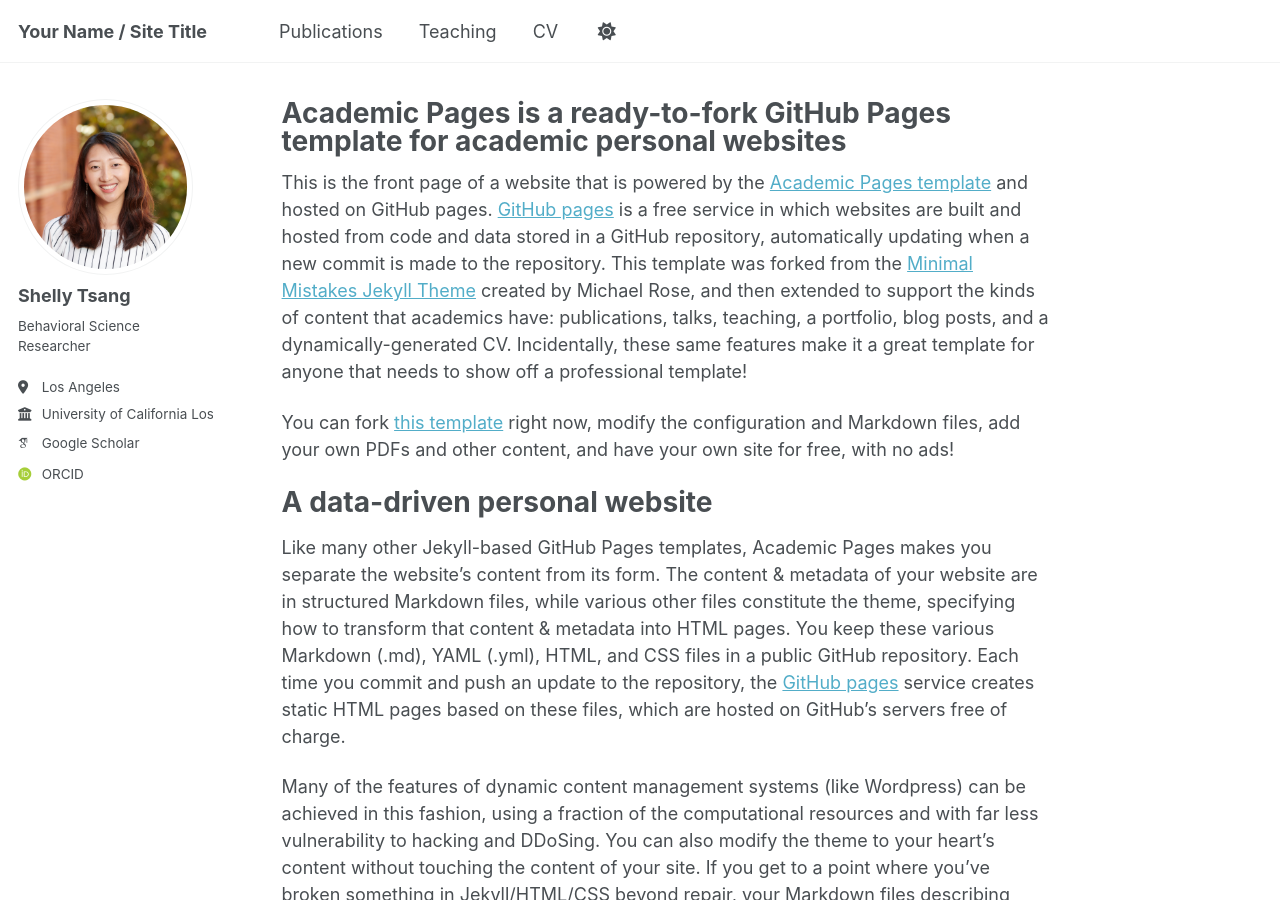
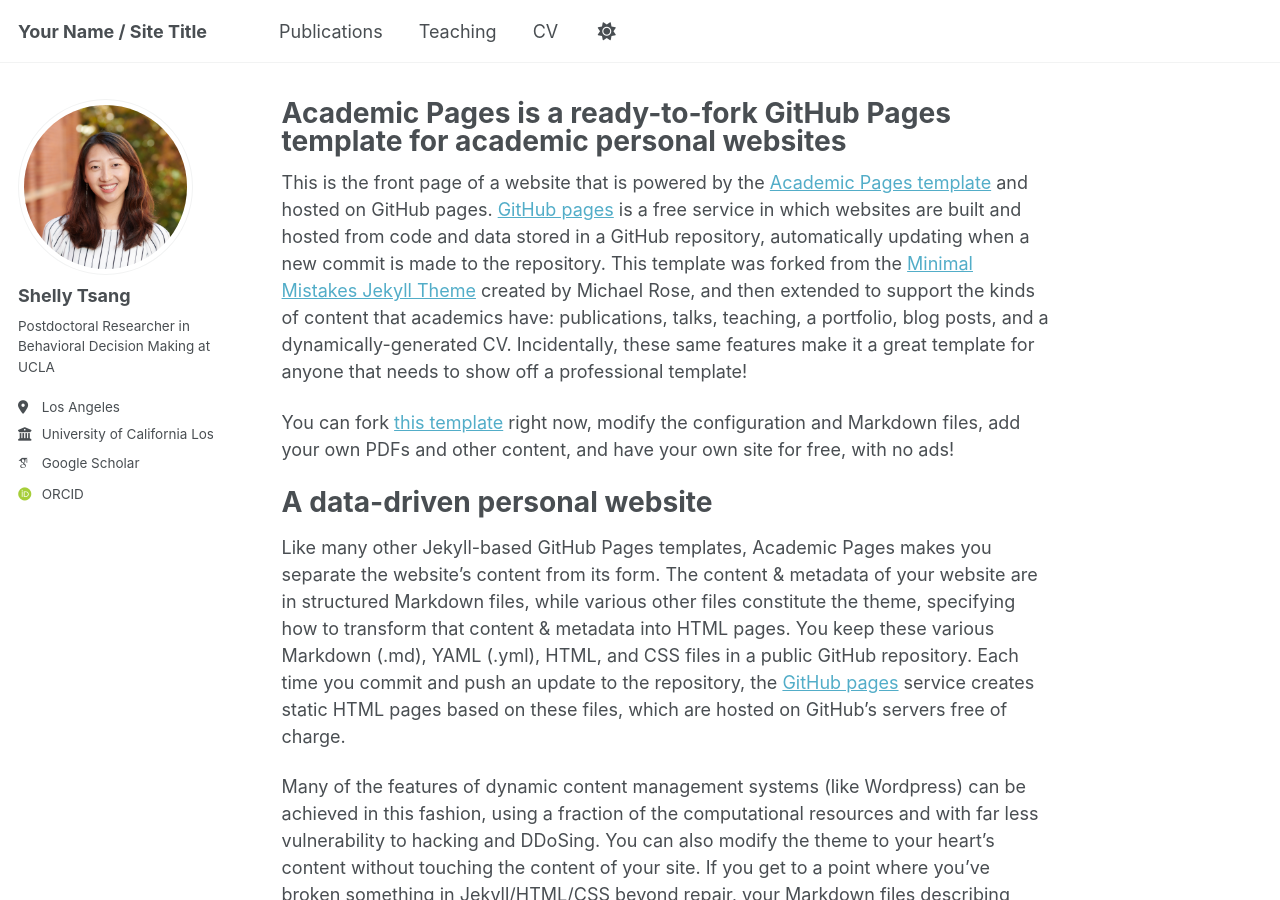
Before and after one commit to shellytsang/.github.io, a Jekyll site: the page built from _pages/about.md, in a window 1280 px wide and 900 px high. Built offline with Jekyll 4.4.1, drawn with Linux system fonts in a browser that asks for light colours; some web fonts are replaced; a script that is not in the unit is left out.

Commit message:
Update _config.yml

```diff
--- a/_config.yml
+++ b/_config.yml
@@ -24,9 +24,9 @@ repository               : "academicpages/academicpages.github.io"
 author:
   # Biographic information
   avatar           : "Tsang_Shelly_001 copy.jpeg"
-  name             : "Shelly  Tsang"
+  name             : "Shelly Tsang"
   pronouns         : # example: "she/her"
-  bio              : "Behavioral Science Researcher"
+  bio              : "Postdoctoral Researcher in Behavioral Decision Making at UCLA"
   location         : "Los Angeles"
   employer         : "University of California Los Angeles"
   uri              : # URL
```
